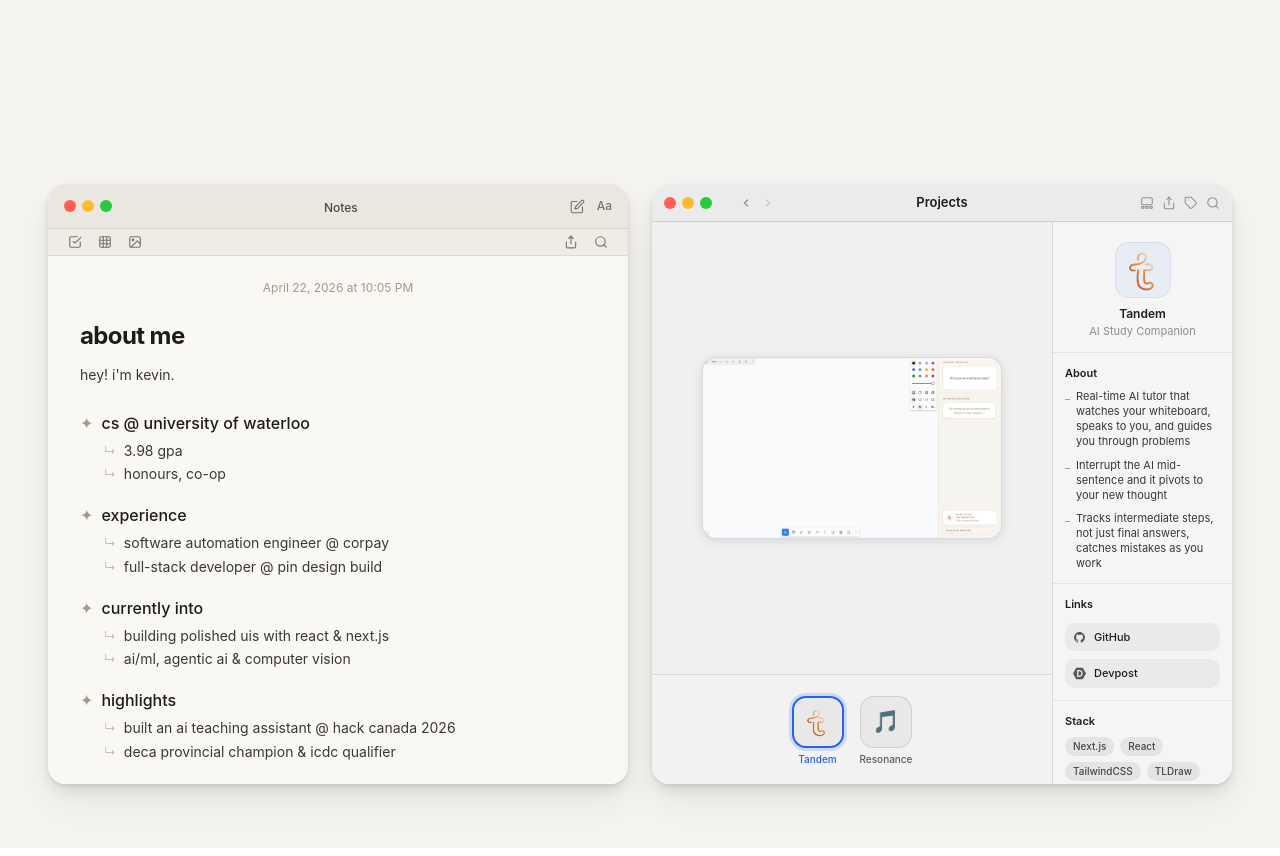
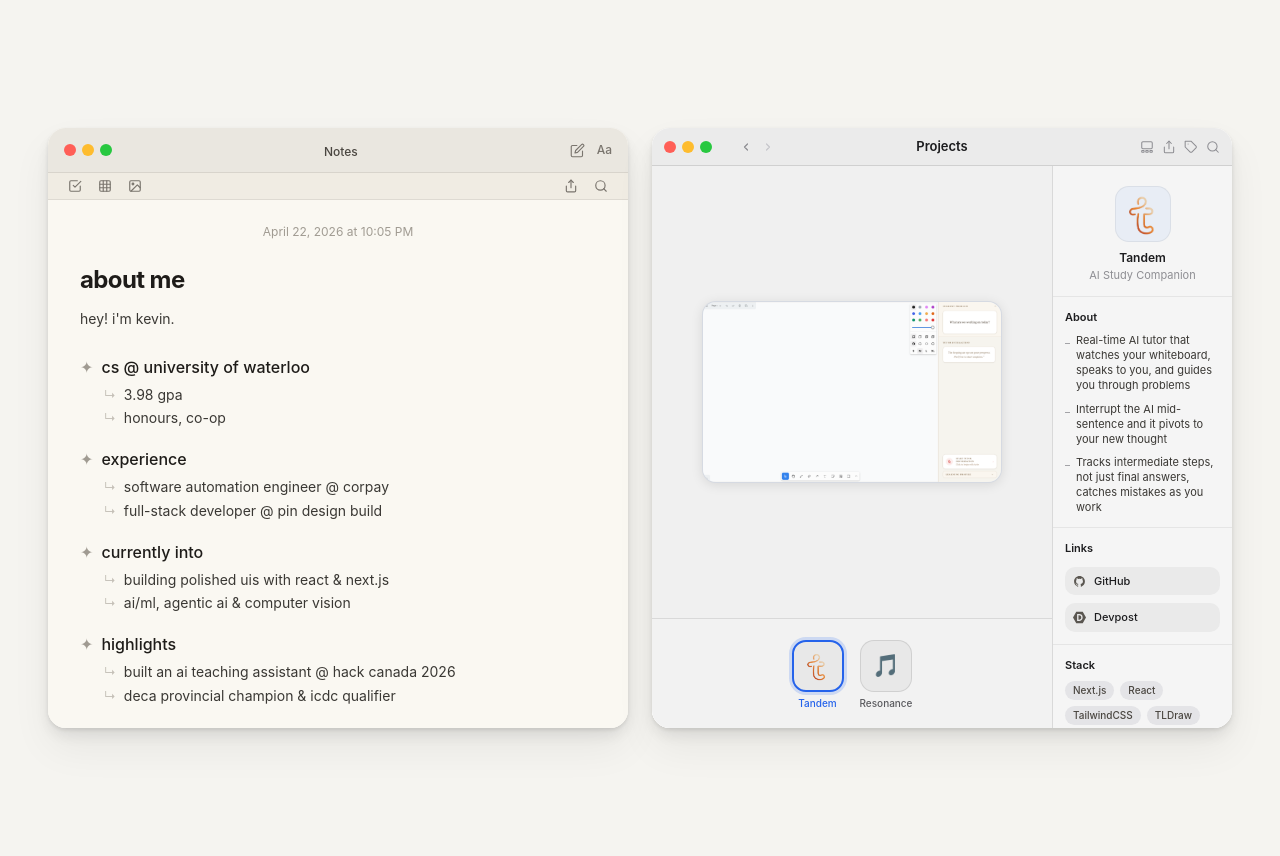
Before and after one commit to ItzNotKevin/mywebsite, a Next.js app: page / in a window 1280 px wide. Shown: the part 840-1696 px from the top of the page. Built offline with nearby package versions, Linux system fonts and the light colour scheme; no server answers.

Commit message:
Raise about/projects section above dock
Reduce top padding and increase bottom padding so windows clear the fixed dock.

```diff
--- a/components/notes/SplitAboutSection.tsx
+++ b/components/notes/SplitAboutSection.tsx
@@ -18,7 +18,7 @@ const slideUp = {
 
 export default function SplitAboutSection() {
   return (
-    <section className="flex items-center px-8 md:px-12 py-16 gap-6">
+    <section className="flex items-center px-8 md:px-12 pt-2 pb-32 gap-6">
 
       {/* Left: Notes window */}
       <div className="flex-1 min-w-0" style={{ perspective: "1200px" }}>
```
